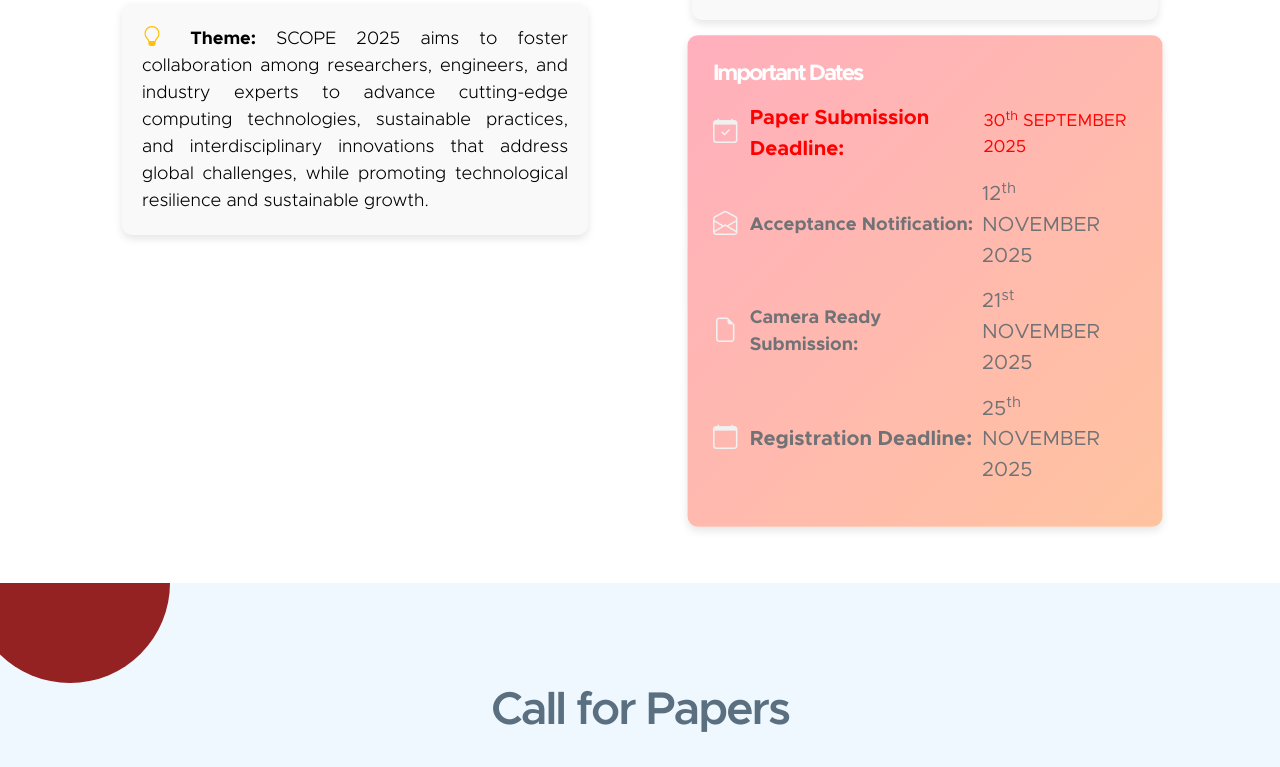
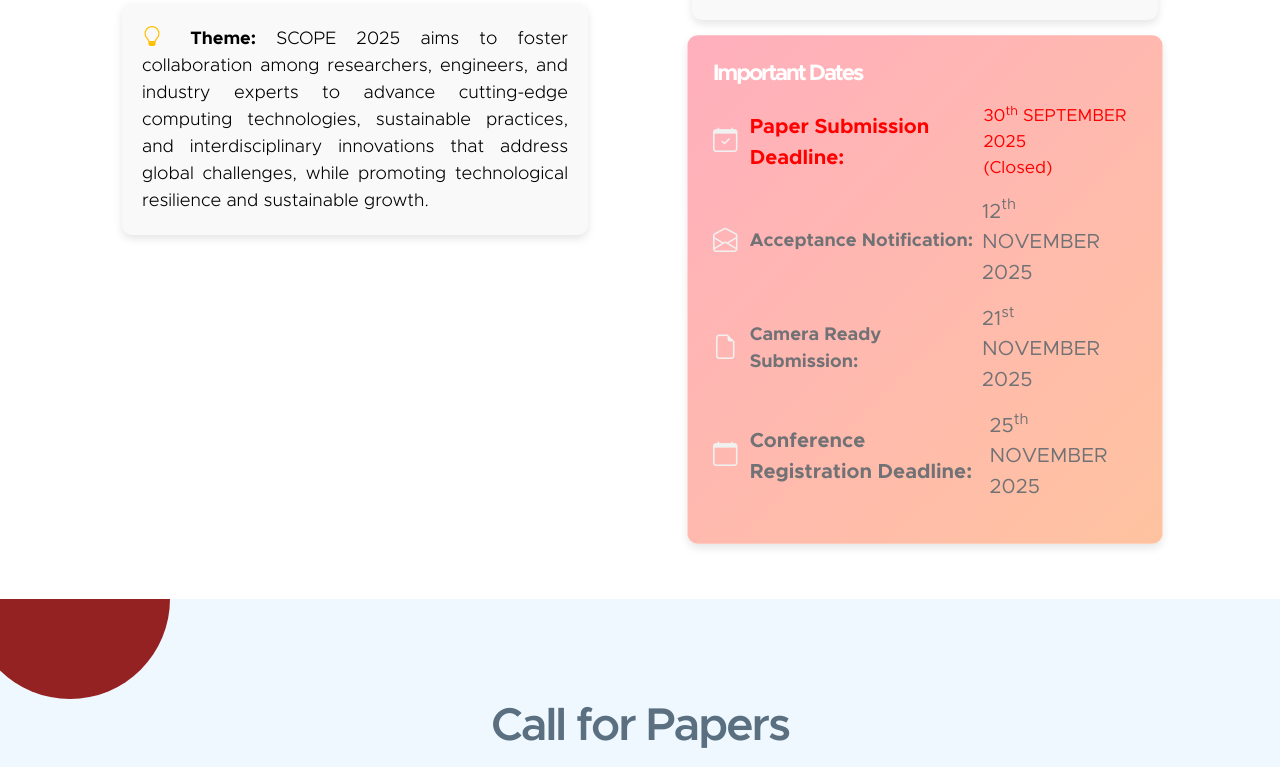
Before and after one commit to rajkumar12077/ieeen, a plain HTML site: page index.html in a window 1280 px wide. Shown: the part 2697-3464 px from the top of the page. Drawn offline with nearby package versions, Linux system fonts and the light colour scheme; some packages are replaced by stand-ins of ours; a script that the page names is missing.

Commit message:
Update conference registration deadline and speaker title

```diff
--- a/index.html
+++ b/index.html
@@ -837,6 +837,7 @@
                                                 style="color: red; font-size: 17px; margin-left: 8px; display: flex; flex-direction: column;">
 
                                                 <span> 30<sup>th</sup> SEPTEMBER 2025</span>
+                                                <span>(Closed)</span>
                                             </span>
                                         </li>
                                         <li
@@ -858,7 +859,7 @@
                                         <li style="font-size: 20px; display: flex; align-items: center;">
                                             <i class="bi bi-calendar"
                                                 style="color: #f1f1f1; font-size: 24px; margin-right: 12px;"></i>
-                                            <strong style="min-width: 220px;">Registration Deadline:</strong>
+                                            <strong style="min-width: 220px;">Conference Registration Deadline:</strong>
                                             <span style="margin-left: 8px;">25<sup>th</sup> NOVEMBER 2025</span>
                                         </li>
                                     </ul>
@@ -2367,7 +2368,7 @@
                                 </li>
                                 <li><strong>Dr. Sheik Meeran</strong> - Professor, Bath University, UK</li>
                                 <li><strong>Dr. Sheikh Ghafoor</strong> - Professor, Tennessee Tech University, USA</li>
-                                <li><strong>Dr. Suresh Rajappa</strong> - Global Data Leader - KPMG, Dallas, USA.</li>
+                                <li><strong>Dr. Suresh Rajappa</strong> - Executive Director,Global Data Leader - KPMG, Dallas, USA.</li>
 
                             </ul>
                         </div>
```
